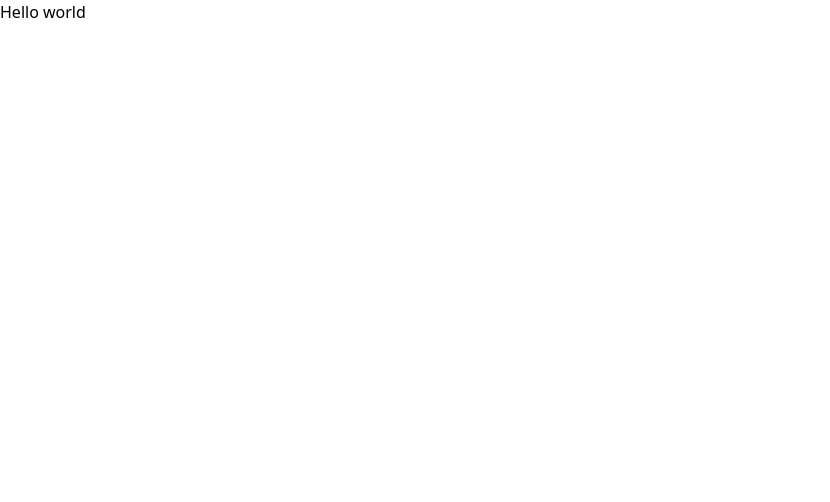
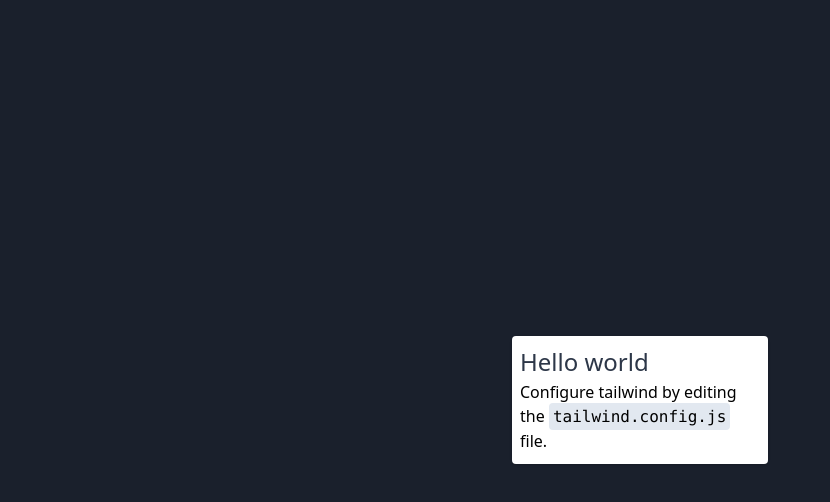
Before and after one commit to AlbinAxtelius/create-react-app-tailwind, a React (Create React App) app: page / in a window 1280 px wide. Shown: the top 502 px of the page, without its empty margins (0-830 px from the left). Built offline with nearby package versions, Linux system fonts and the light colour scheme.

Commit message:
🚸 Added small example and instructions

```diff
--- a/src/App.tsx
+++ b/src/App.tsx
@@ -2,8 +2,17 @@ import React from "react";
 
 const App: React.FC = () => {
   return (
-    <div>
-      <h1>Hello world</h1>
+    <div className="flex items-center justify-center h-screen bg-gray-900">
+      <div className="w-64 h-32 p-2 bg-white rounded shadow">
+        <h1 className="text-2xl text-gray-800">Hello world</h1>
+        <p>
+          Configure tailwind by editing the{" "}
+          <code className="p-1 bg-gray-300 rounded select-all">
+            tailwind.config.js
+          </code>{" "}
+          file.
+        </p>
+      </div>
     </div>
   );
 };
```
